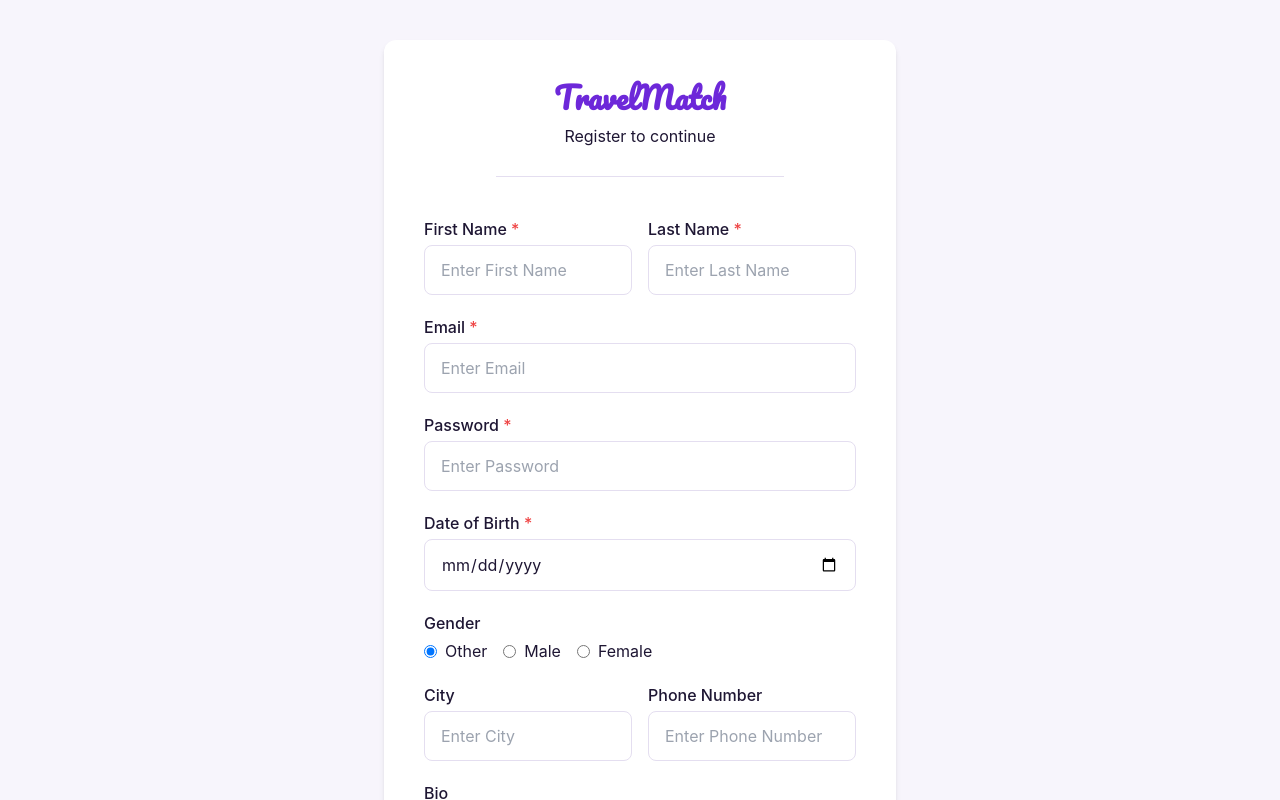
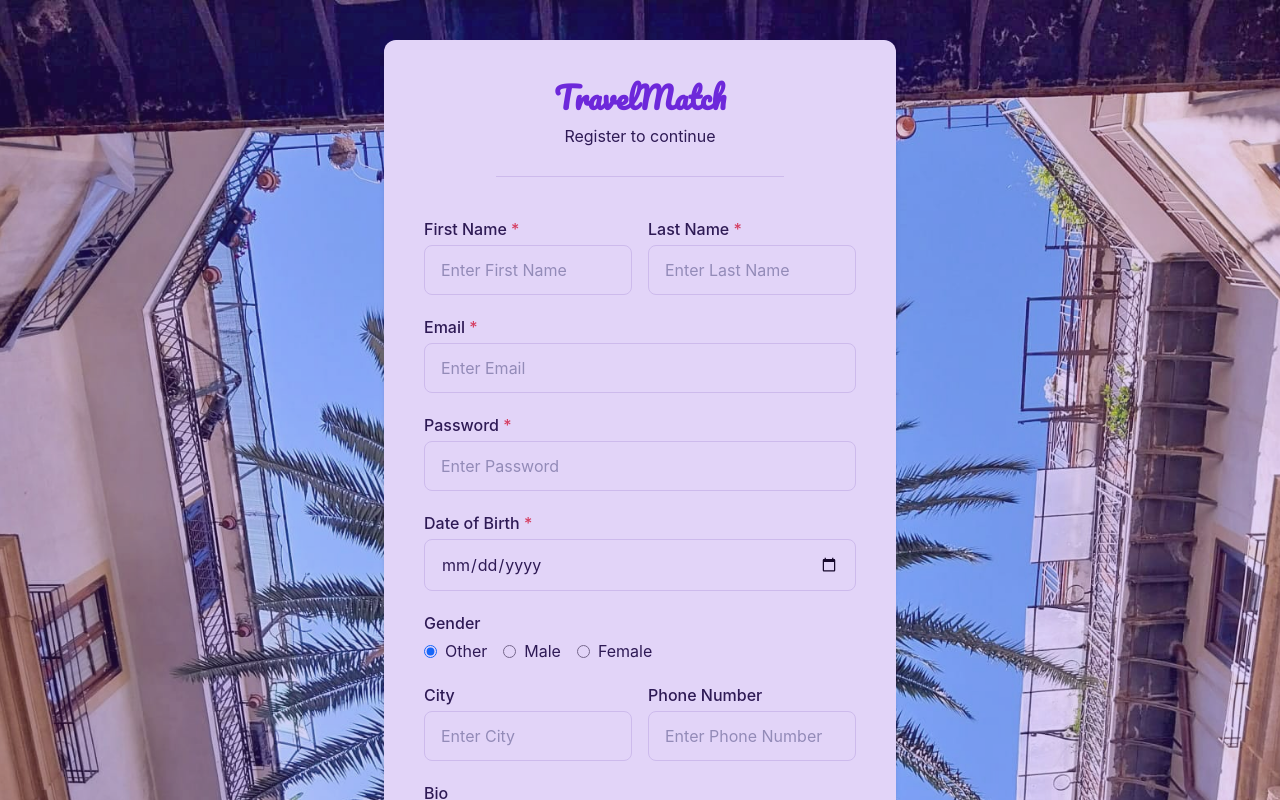
Before and after one commit to SonjaCikovic/TravelMatch, a React (Create React App) app in the folder frontend/: page /register in a window 1280 px wide. Shown: the top 800 px of the page. Built offline with nearby package versions, Linux system fonts and the light colour scheme.

Commit message:
fix style

```diff
--- a/frontend/src/pages/Login.jsx
+++ b/frontend/src/pages/Login.jsx
@@ -28,8 +28,8 @@ function Login() {
         }
     };
     return (
-        <div className="min-h-screen flex items-center justify-center pb-20" style={{backgroundImage: 'url(/Image2-sq.jpeg)', backgroundSize: 'cover', backgroundPosition: 'center'}}>
-
+        <div className="min-h-screen flex items-center justify-center pb-20" style={{backgroundImage: 'url(/Image1-field.jpeg)', backgroundSize: 'cover', backgroundPosition: 'center'}}>
+            <div className="absolute inset-0 bg-primary opacity-20"/>
             <div className="bg-surface p-10 rounded-xl shadow-md w-full max-w-lg">
                 <div className="text-center mb-7">
                     <h1 className="font-display text-3xl font-semibold text-primary mb-2">TravelMatch</h1>
--- a/frontend/src/pages/Register.jsx
+++ b/frontend/src/pages/Register.jsx
@@ -41,7 +41,8 @@ function Register() {
         }
     };
     return (
-        <div className="min-h-screen bg-light flex items-center justify-center pt-10 pb-20">
+        <div className="min-h-screen flex items-center justify-center pt-10 pb-20" style={{backgroundImage: 'url(/Image4-palm.jpeg)', backgroundSize: 'cover', backgroundPosition: 'center'}}>
+            <div className="absolute inset-0 bg-primary opacity-20"/>
             <div className="bg-surface p-10 rounded-xl shadow-md w-full max-w-lg">
                 <div className="text-center mb-7">
                     <h1 className="font-display text-3xl font-semibold text-primary mb-2">TravelMatch</h1>
```
